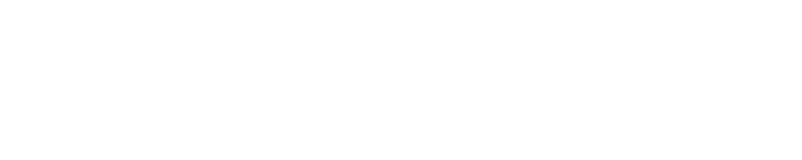
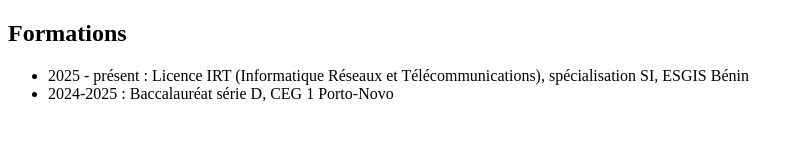
Before and after one commit to abdoulhackadissa/mon-cv, a plain HTML site: page index.html in a window 1280 px wide. Shown: the whole page, without its empty margins (0-802 px from the left). Drawn offline with Linux system fonts and the light colour scheme.

Commit message:
mise en place de la section formations

```diff
--- a/index.html
+++ b/index.html
@@ -8,7 +8,11 @@
 <body>
   <!-- TITRE -->
   <!-- DESCRIPTION -->
-  <!-- FORMATIONS -->
+  <h2>Formations</h2>
+<ul>
+  <li>2025 - présent : Licence IRT (Informatique Réseaux et Télécommunications), spécialisation SI, ESGIS Bénin</li>
+  <li>2024-2025 : Baccalauréat série D, CEG 1 Porto-Novo</li>
+</ul>
   <!-- COMPETENCES -->
   <!-- ASSOCIATIONS -->
 </body>
```
